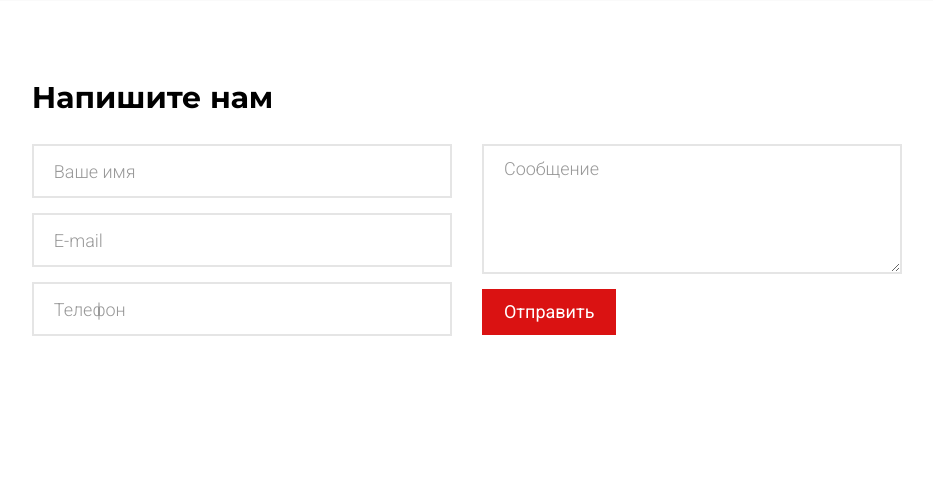
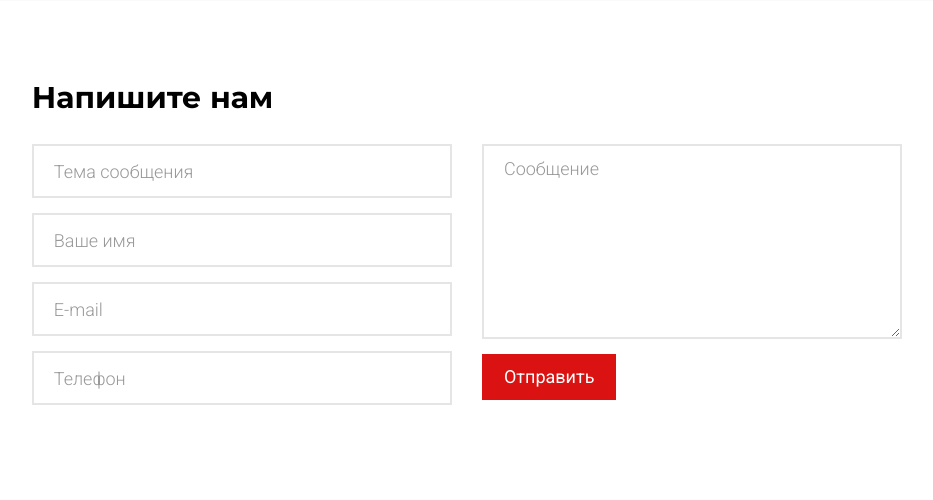
Before and after one commit to Lasloflo/services, a Django app: page /contact.html in a window 1280 px wide. Shown: the part 1166-1666 px from the top of the page, without its empty margins (269-1202 px from the left). Before the commit the page ends 1502 px from the top, so only its background shows below. Run offline with Django 3.2, Linux system fonts and the light colour scheme; style sheets or scripts are compiled from the project's sources; some libraries are stand-ins or nearby versions; some web fonts are replaced.

Commit message:
message_form.theme

```diff
--- a/services/main/templates/main/contact.html
+++ b/services/main/templates/main/contact.html
@@ -69,6 +69,9 @@
 							<div class="row">
 								<div class="col-md-6">
 									<div class="form-group">
+										{{ message_form.theme }}
+									</div>
+									<div class="form-group">
 										{{ message_form.name }}
 									</div>
 									<div class="form-group">
--- a/services/main/templates/main/index.html
+++ b/services/main/templates/main/index.html
@@ -15,7 +15,7 @@
 <!--галерея/портфолио-->
 		<div id="fh5co-main">
 			<div class="fh5co-narrow-content">
-				<h2 class="fh5co-heading animate-box" data-animate-effect="fadeInLeft">Мы любим нашу работу <span>Выберите предложение для себя</span></h2>
+				<h2 class="fh5co-heading animate-box" data-animate-effect="fadeInLeft">Мы любим нашу работу <p>Выберите предложение для себя</p></h2>
 				<div class="row animate-box" data-animate-effect="fadeInLeft">
 				{% for cat in portfolio_cat %}
 					{% for service in portfolio %}
@@ -24,7 +24,7 @@
 						<a href="work.html">
 							<img src="{{ service.small_image }}" alt="image here" class="img-responsive">
 							<h3 class="fh5co-work-title">{{ service.title }}</h3>
-							<p>{{ service.small_description }}</p>
+							<p><h5>{{ service.small_description }}</h5></p>
 						</a>
 					</div>
 					{% endif %}
--- a/services/message/forms.py
+++ b/services/message/forms.py
@@ -4,8 +4,10 @@ from django.forms import ModelForm, TextInput, Textarea
 class MessageForm(ModelForm):
     class Meta:
         model = Message
-        fields = ['name', 'email', 'phone', 'message']
-        widgets = {'name': TextInput(attrs={'class': 'form-control',
+        fields = ['theme', 'name', 'email', 'phone', 'message']
+        widgets = {'theme': TextInput(attrs={'class': 'form-control',
+                                            'placeholder': 'Тема сообщения'}),
+                   'name': TextInput(attrs={'class': 'form-control',
                                             'placeholder': 'Ваше имя'}),
                    'email': TextInput(attrs={'class': 'form-control',
                                             'placeholder': 'E-mail'}),
--- a/services/message/models.py
+++ b/services/message/models.py
@@ -3,6 +3,8 @@ from phonenumber_field.modelfields import PhoneNumberField
 
 # Create your models here.
 class Message(models.Model):
+    THEME_CHOICES = (('Заключение договора','Заключение договора'), ('Отзыв','Отзыв'), ('Иное...','Иное...'))
+    theme = models.CharField('тема сообщения', max_length=20, choices=THEME_CHOICES)
     name = models.CharField('имя', max_length=35)
     email = models.EmailField('e-mail')
     phone = PhoneNumberField('телефон')
--- a/services/static/sass/style.scss
+++ b/services/static/sass/style.scss
@@ -977,7 +977,7 @@ body {
   }
 }
 #message {
-	height: 130px;
+	height: 195px;
 }
 
 
```
Also changed, not shown: services/db.sqlite3.
